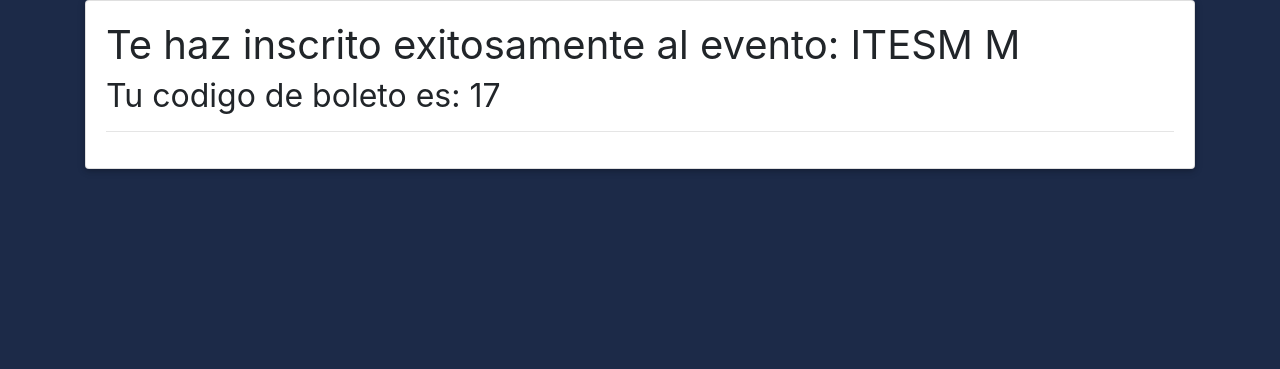
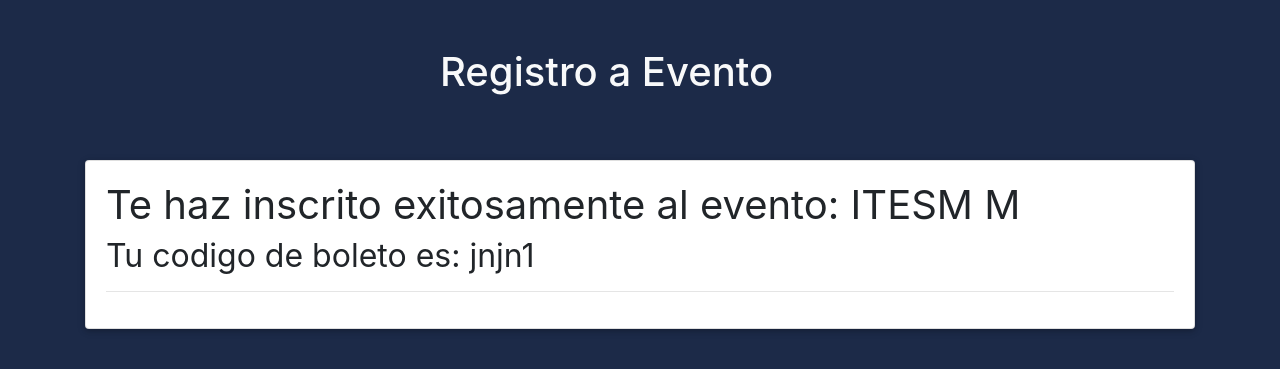
Before and after one commit to CelisIvan/YOCPLUSPQ2, a Django app: page /accounts/eventoadd/2/ in a window 1280 px wide. Shown: the top 369 px of the page. Run offline with Django 3.2, Linux system fonts and the light colour scheme; a user stored in the database is signed in; data comes from the database, SQL or seed files in the repository; both versions use the stored data as it was after the commit; some libraries are stand-ins or nearby versions.

Commit message:
codigo de evento

```diff
--- a/accounts/models.py
+++ b/accounts/models.py
@@ -38,10 +38,10 @@ class Evento(models.Model):
 
 class Boleto(models.Model):
     user = models.ForeignKey(User, on_delete=models.CASCADE,null=True)
-    codigo = models.DateTimeField()
+    codigo = models.CharField(max_length=50)
     evento = models.ForeignKey(Evento, on_delete=models.CASCADE, null=True)
 
 
-def add_user_to_list_of_attendees(self, user):
-    registration = Boleto.objects.create(user = user,evento = self, codigo = timezone.now())
+def add_user_to_list_of_attendees(self, user,codigo):
+    registration = Boleto.objects.create(user = user,evento = self, codigo = codigo)
     registration.save()
--- a/accounts/templates/inscription.html
+++ b/accounts/templates/inscription.html
@@ -3,18 +3,25 @@
 {% block title %}Inscripcion Exitosa{% endblock %}
 
 {% block content %}
+<br><br>
+    <div class="container">
+      <div class="mx-auto" style="width:400px">
+        <h1><p class="text-light">Registro a Evento</p></h1>
+      </div>
+    </div>
+    <br><br>
 <div class="container">
         <div class="card">
             <div class="card-body">
                 {% if flag %}
                     <h1>Ya estabas inscrito al evento {{this_event.nombre}}</h1>
                     {% for b in boleto%}
-                        <h2>Tu codigo de boleto es: {{b.id}}</h2>
+                        <h2>Tu codigo de boleto es: {{b.codigo}}</h2>
                     {%endfor%}
                 {% else %}
                     <h1>Te haz inscrito exitosamente al evento: {{this_event.nombre}}</h1>
                     {% for b in boleto%}
-                        <h2>Tu codigo de boleto es: {{b.id}}</h2>
+                        <h2>Tu codigo de boleto es: {{b.codigo}}</h2>
                     {%endfor%}
                 {% endif %}
               <hr>
--- a/accounts/views.py
+++ b/accounts/views.py
@@ -54,7 +54,8 @@ def event_add_attendance(request, pk):
 
     flag = Boleto.objects.filter(evento=this_event,user=user_id).exists()
     if not Boleto.objects.filter(evento=this_event,user=user_id).exists():
-        add_user_to_list_of_attendees(self=this_event, user=request.user)
+        c=str(this_event.siglas)+str(user_id.id)
+        add_user_to_list_of_attendees(self=this_event, user=request.user,codigo=c)
         boleto = Boleto.objects.filter(evento=this_event,user=user_id)
 
         return render(request,"inscription.html",{'this_event':this_event,'flag':flag,'boleto':boleto})
```
Also changed, not shown: accounts/migrations/0016_auto_20191202_0428.py (added), db.sqlite3.
